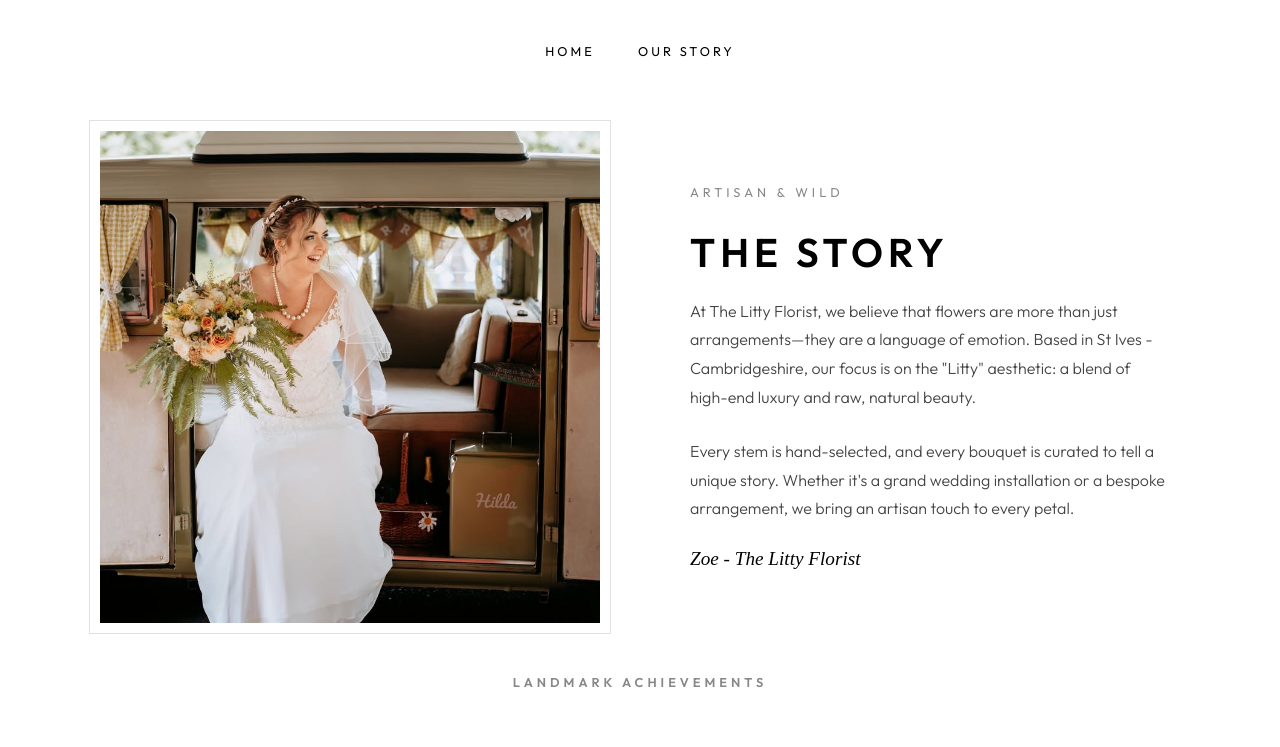
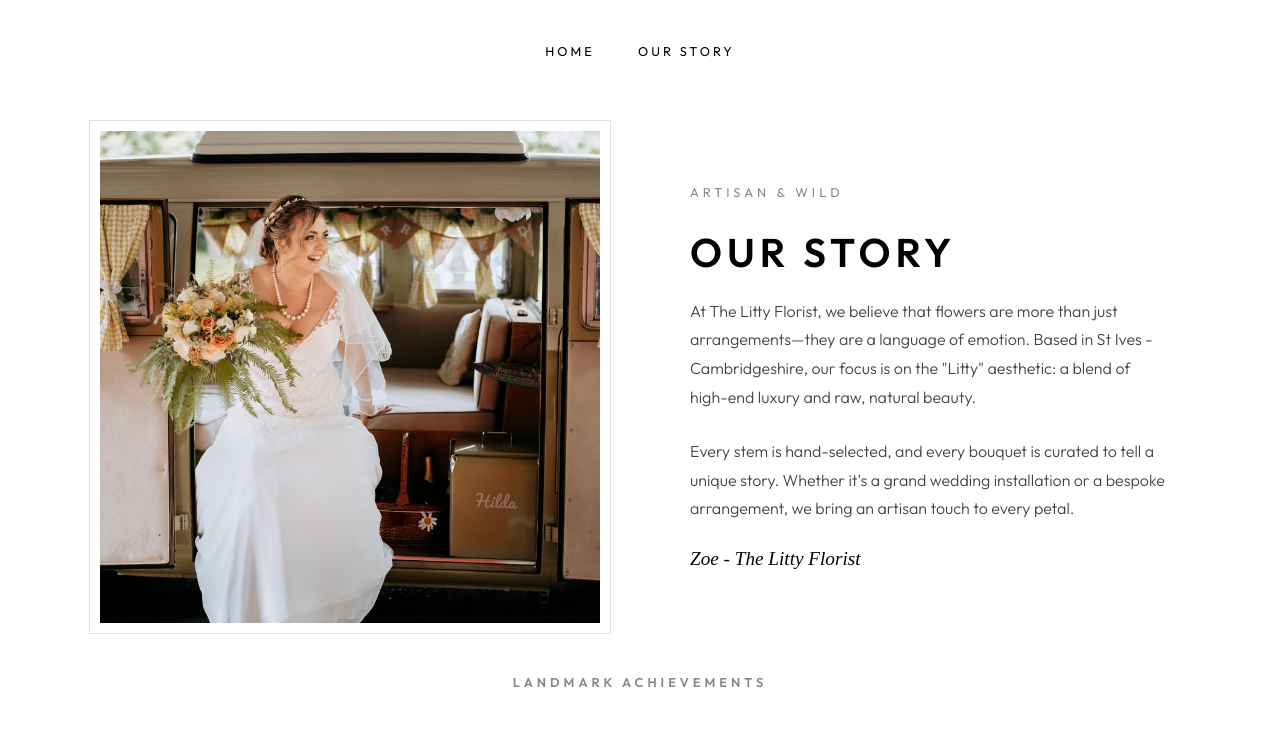
Before and after one commit to Teamzoan/thelittyflorist, a plain HTML site: page about.html in a window 1280 px wide. Shown: the top 747 px of the page. Drawn offline with Linux system fonts and the light colour scheme; grey boxes are pictures that could not be loaded.

Commit message:
Update about.html

```diff
--- a/about.html
+++ b/about.html
@@ -196,7 +196,7 @@
 
         <div class="about-text">
             <span class="subtitle">Artisan & Wild</span>
-            <h1>The Story</h1>
+            <h1>Our Story</h1>
             <p>
                 At The Litty Florist, we believe that flowers are more than just arrangements—they are a language of emotion. Based in St Ives - Cambridgeshire, our focus is on the "Litty" aesthetic: a blend of high-end luxury and raw, natural beauty.
             </p>
```
